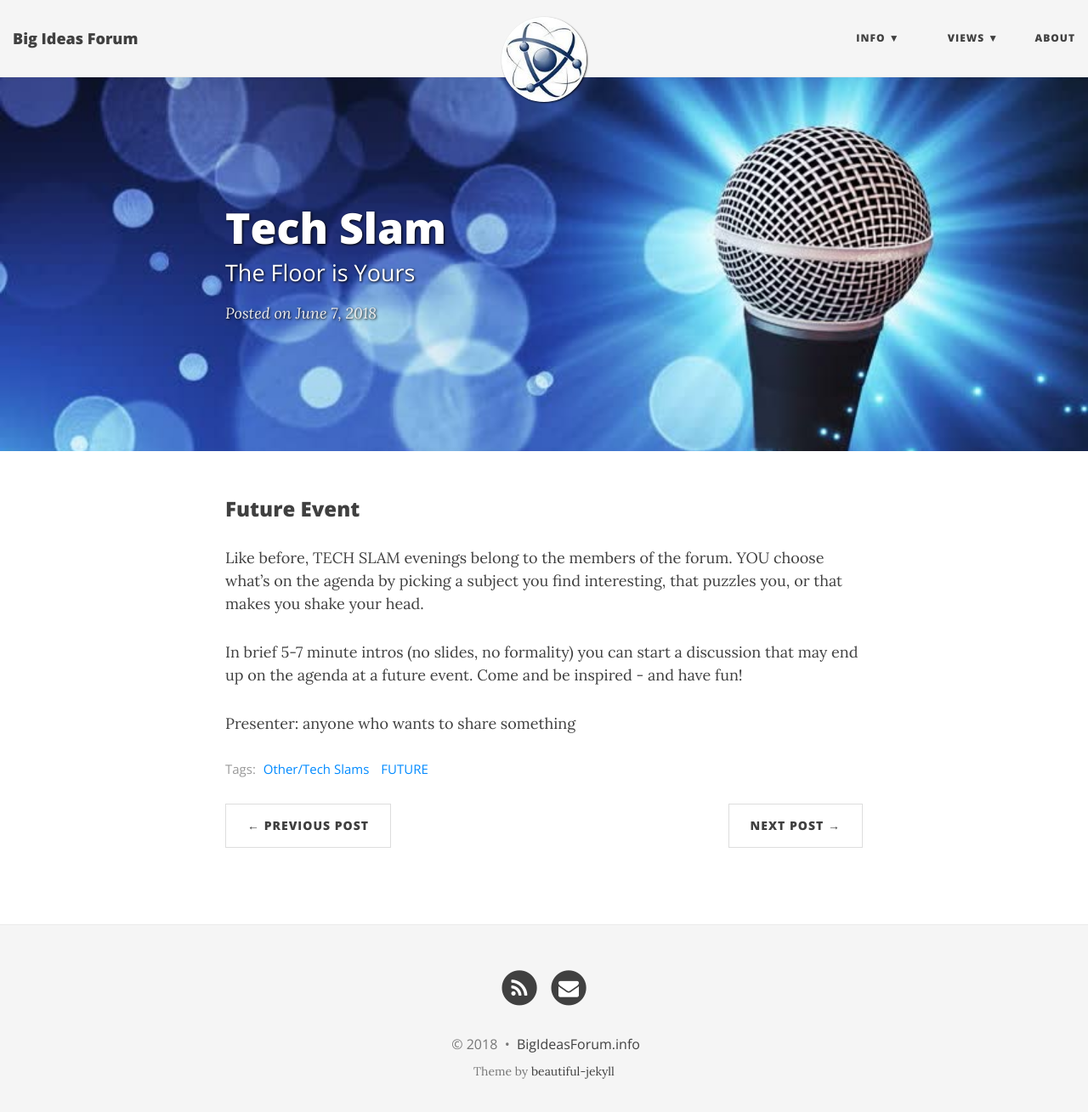
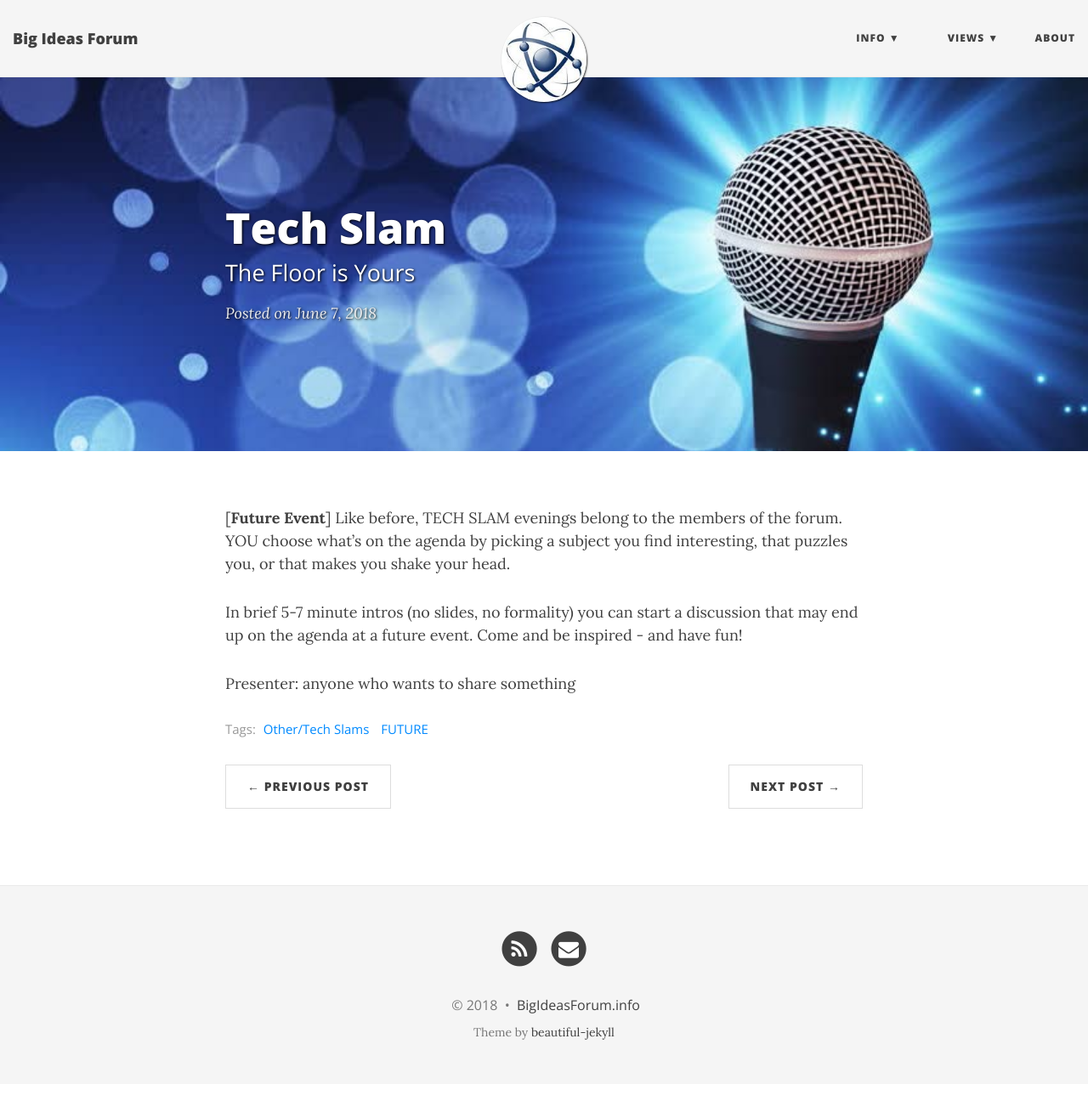
Before and after one commit to BigIdeasForum/bigideasforum.github.io, a Jekyll site: the page built from _posts/2018/2018-06-07-tech-slam4.md, in a window 1280 px wide and 1322 px high. Shown: the top 1309 px of the window at 85% size. Built offline with Jekyll 4.4.1, drawn with Linux system fonts in a browser that asks for light colours; nearby versions of some CDN libraries.

```diff
--- a/_posts/2018/2018-06-07-tech-slam4.md
+++ b/_posts/2018/2018-06-07-tech-slam4.md
@@ -8,9 +8,7 @@ tags: [Other/Tech Slams, FUTURE]
 bigimg: /img/slam.jpg
 ---
 
-### Future Event
-
-Like before, TECH SLAM evenings belong to the members of the forum. YOU choose what’s on the agenda by picking a subject you find interesting, that puzzles you, or that makes you shake your head.
+[**Future Event**] Like before, TECH SLAM evenings belong to the members of the forum. YOU choose what’s on the agenda by picking a subject you find interesting, that puzzles you, or that makes you shake your head.
 
 In brief 5-7 minute intros (no slides, no formality) you can start a discussion that may end up on the agenda at a future event. Come and be inspired - and have fun!
 
```
Also changed, not shown: _posts/2018/2018-05-10-ethical-questions-next-20.md (+1 -4 lines), _posts/2018/2018-05-24-mini-slam.md (+1 -3 lines), _posts/2018/2018-06-21-energy-2.md (+1 -3 lines).
